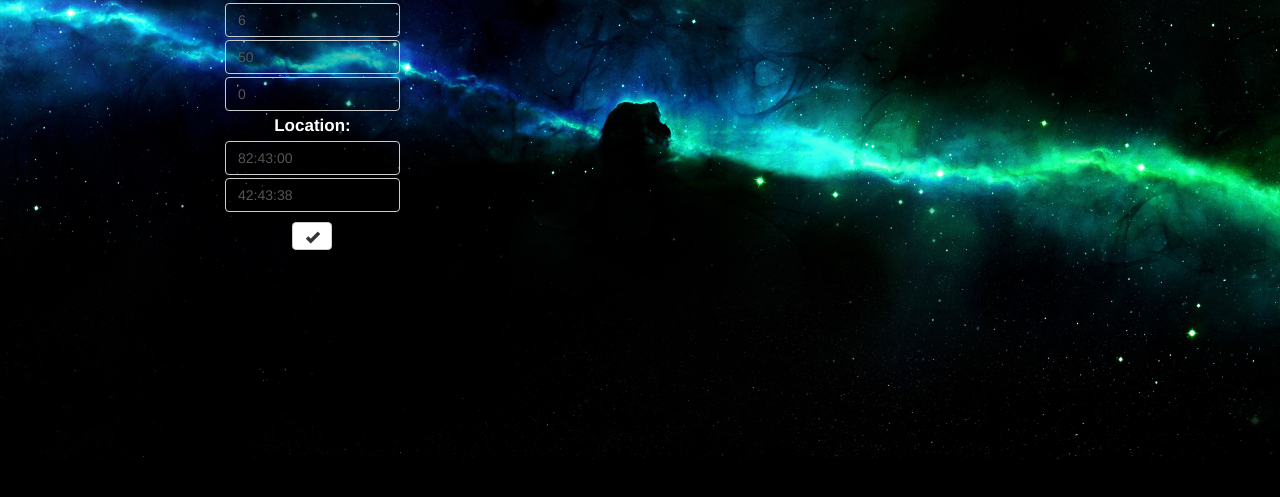
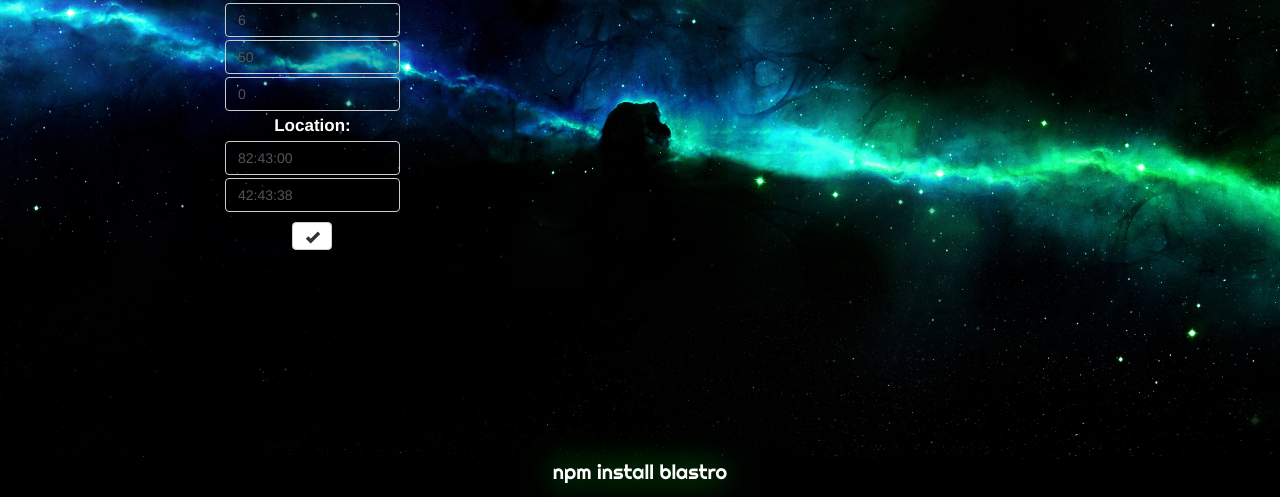
Before and after one commit to jgladch/blastro-npm, a website: page public/index.html in a window 1280 px wide. Shown: the part 303-800 px from the top of the page. Drawn offline with nearby package versions, Linux system fonts and the light colour scheme.

Commit message:
Update README, finalize styling

```diff
--- a/public/index.html
+++ b/public/index.html
@@ -48,5 +48,6 @@
         </table>
       </div>
     </div>
+    <div class="footer"><a href="http://www.github.com/jgladch/npm-blastro">npm install blastro</a></div>
   </body>
 </html>
--- a/public/style.css
+++ b/public/style.css
@@ -19,6 +19,22 @@ div.inputs{
   display: block;
   width: 175px;
   margin: 0 auto;
+}
+div.footer {
+  position: absolute;
+  bottom: 0px;
+  width: 100%;
+  margin-bottom: 10px;
+  font-family: 'Righteous', cursive;
+  font-size: 20px;
+}
+div.footer a{
+  color: #FFFFFF;
+  text-decoration: none;
+  text-shadow: 0px 0px 35px rgba(41, 234, 80, 1);
+}
+div.footer a:hover{
+  text-decoration: underline;
 }
 input{
   margin: 3px 0 0 0;
```
Also changed, not shown: README.md.
